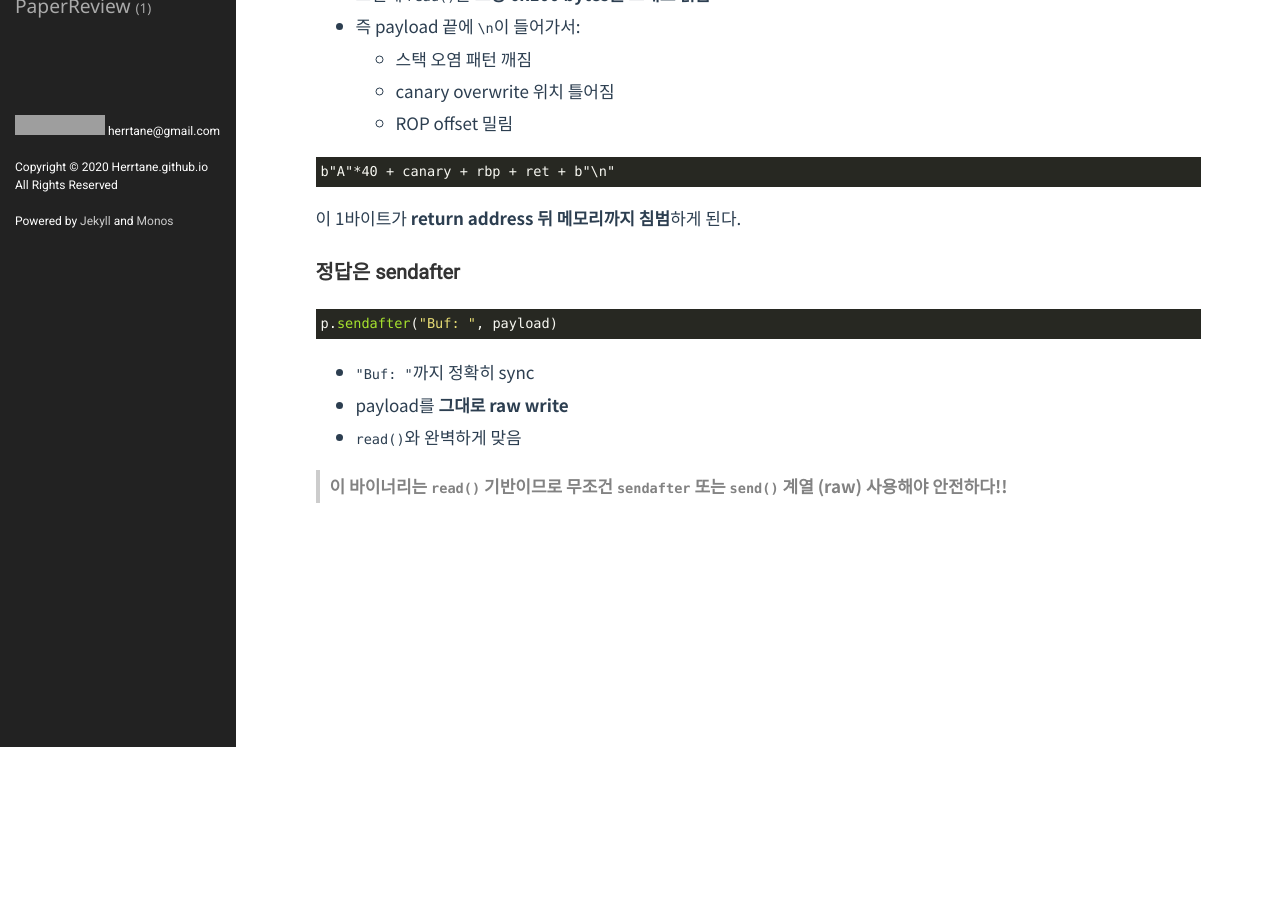
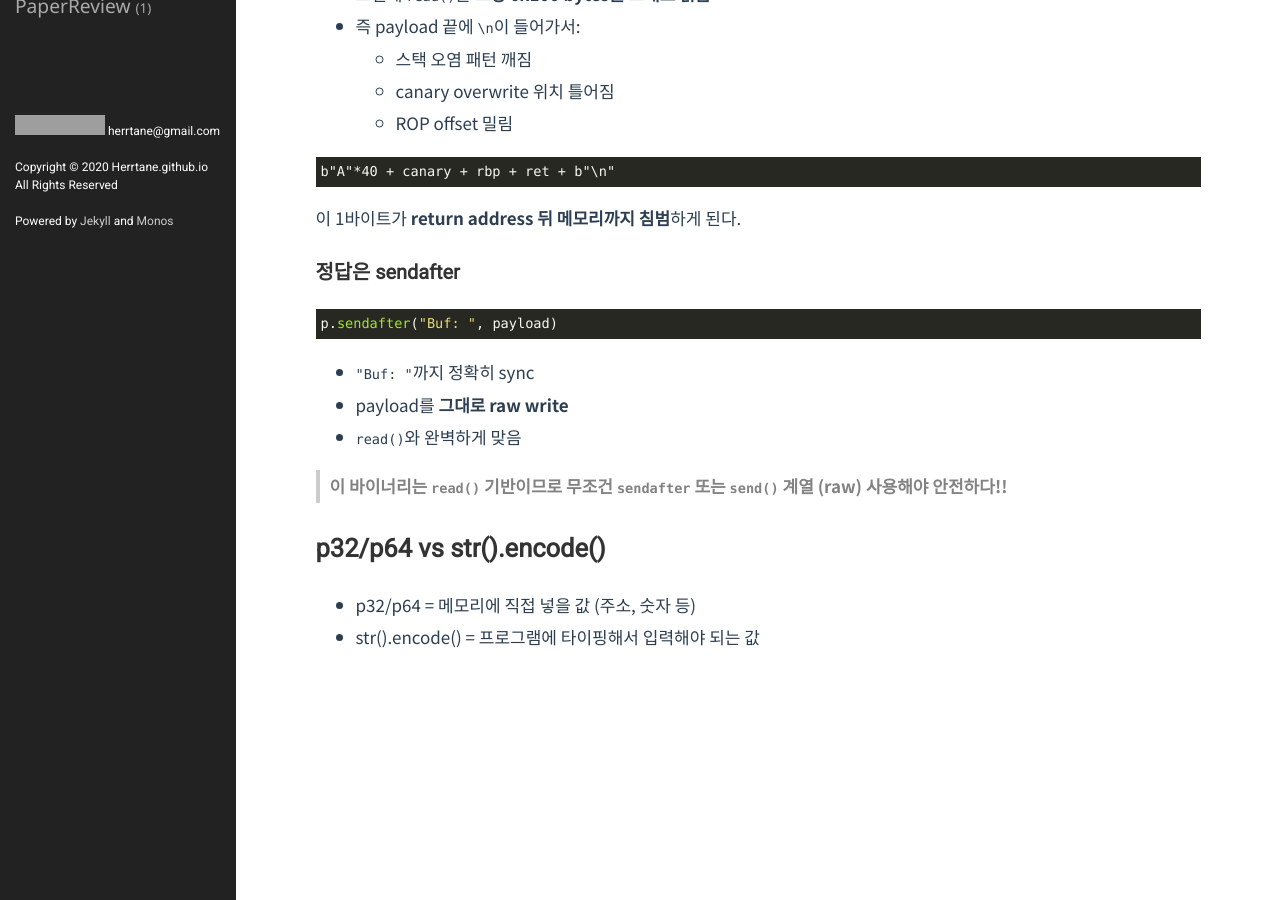
Before and after one commit to Herrtane/Herrtane.github.io, a Jekyll site: the page built from _posts/SystemHacking/2026-05-01-systemhacking-pwntools.markdown, in a window 1280 px wide and 900 px high, scrolled down 765 px. Built offline with Jekyll 4.4.1, drawn with Linux system fonts in a browser that asks for light colours; comment, search, counter and statistics services are not loaded; before the commit the page ends 1512 px from its top, so only the background shows below that; grey boxes are pictures that could not be loaded.

Commit message:
Update 2026-05-01-systemhacking-pwntools.markdown

```diff
--- a/_posts/SystemHacking/2026-05-01-systemhacking-pwntools.markdown
+++ b/_posts/SystemHacking/2026-05-01-systemhacking-pwntools.markdown
@@ -53,3 +53,8 @@ p.sendafter("Buf: ", payload)
 * `read()`와 완벽하게 맞음
 
 > **이 바이너리는 `read()` 기반이므로 무조건 `sendafter` 또는 `send()` 계열 (raw) 사용해야 안전하다!!**
+
+## p32/p64 vs str().encode()
+
+- p32/p64 = 메모리에 직접 넣을 값 (주소, 숫자 등)
+- str().encode() = 프로그램에 타이핑해서 입력해야 되는 값
```
